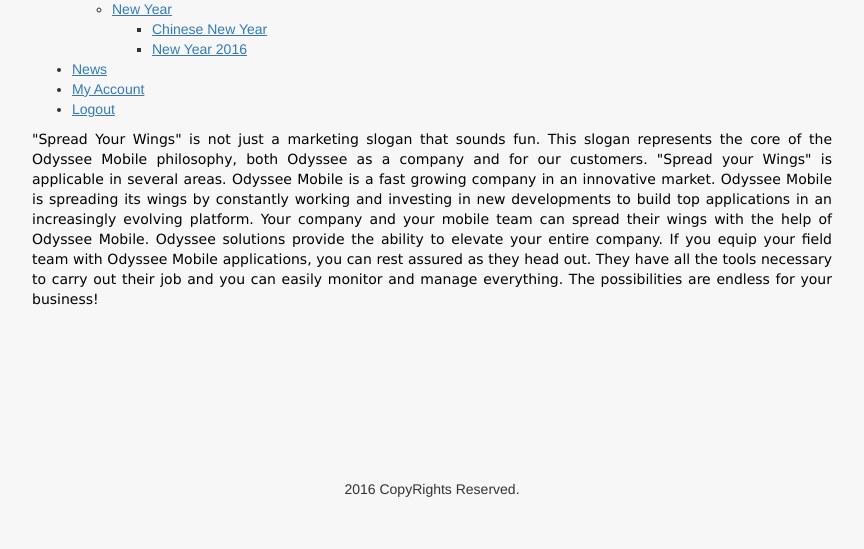
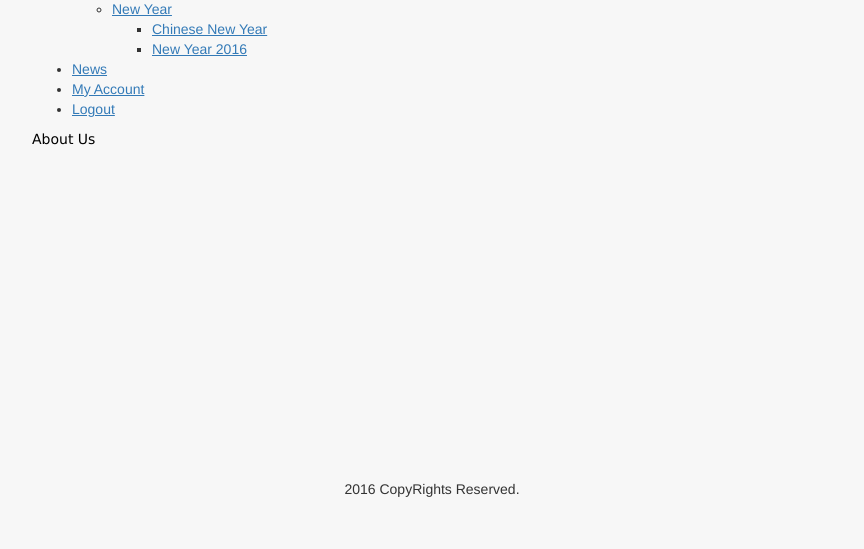
Before and after one commit to prabukavimaya/MyCode, a PHP site: page /aboutus.php in a window 1280 px wide. Shown: the part 261-810 px from the top of the page, without its empty margins (208-1072 px from the left). Run offline with PHP 8.4, Linux system fonts and the light colour scheme; the visitor is signed in with stand-in values (Sample User, id 1); data that the repository does not hold is empty.

Commit message:
content changed

```diff
--- a/aboutus.php
+++ b/aboutus.php
@@ -33,14 +33,7 @@
 
 		<p>
 
-		"Spread Your Wings" is not just a marketing slogan that sounds fun. This slogan represents the core of the Odyssee Mobile philosophy, both Odyssee as a company and for our customers.
-
-		"Spread your Wings" is applicable in several areas. Odyssee Mobile is a fast growing company in an innovative market. Odyssee Mobile is spreading its wings by constantly working and investing in new developments to build top applications in an increasingly evolving platform.
-
-		Your company and your mobile team can spread their wings with the help of Odyssee Mobile. Odyssee solutions provide the ability to elevate your entire company.
-
-		If you equip your field team with Odyssee Mobile applications, you can rest assured as they head out. They have all the tools necessary to carry out their job and you can easily monitor and manage everything.
-		The possibilities are endless for your business!
+		About Us
 
 
 
```
